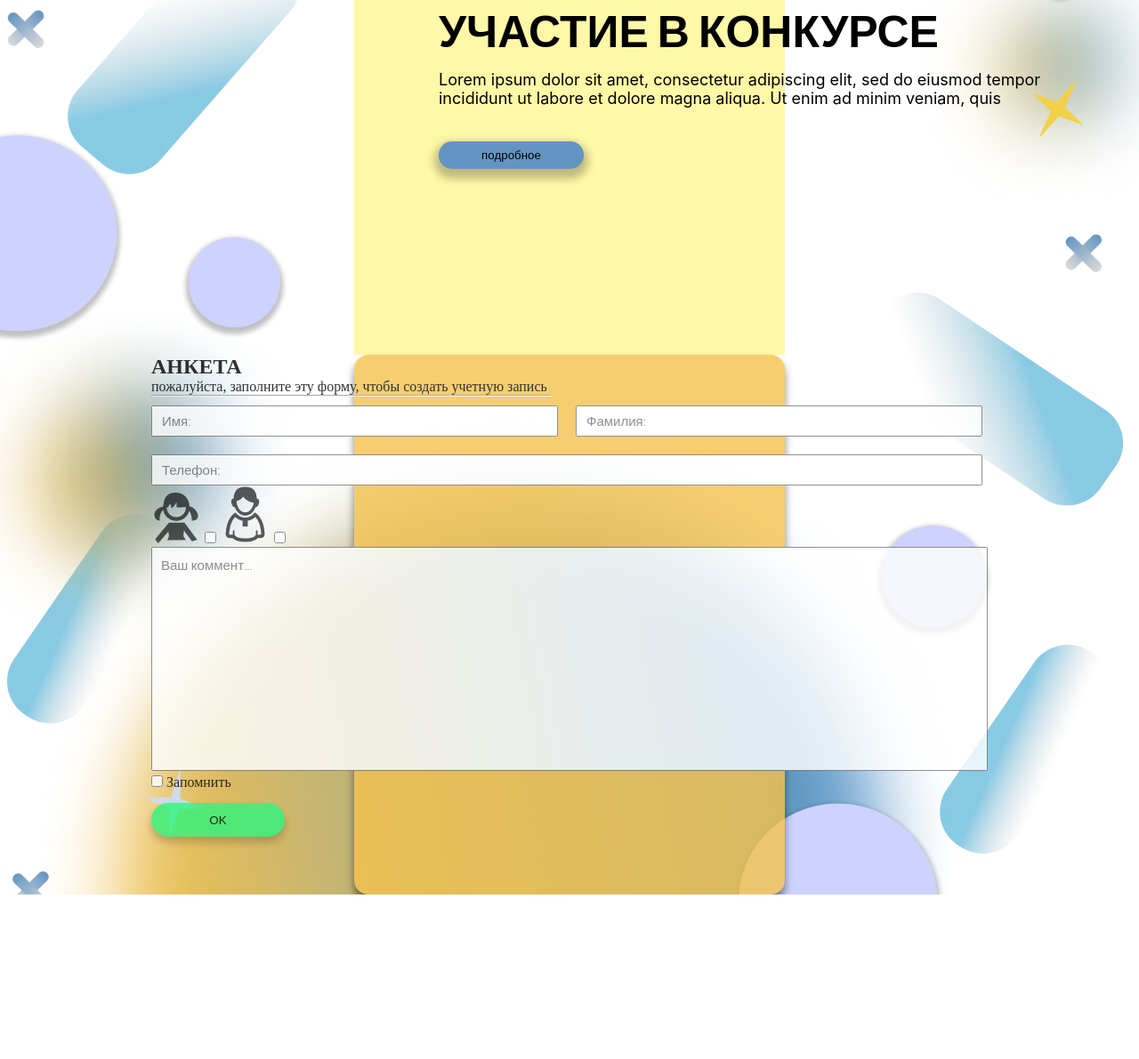
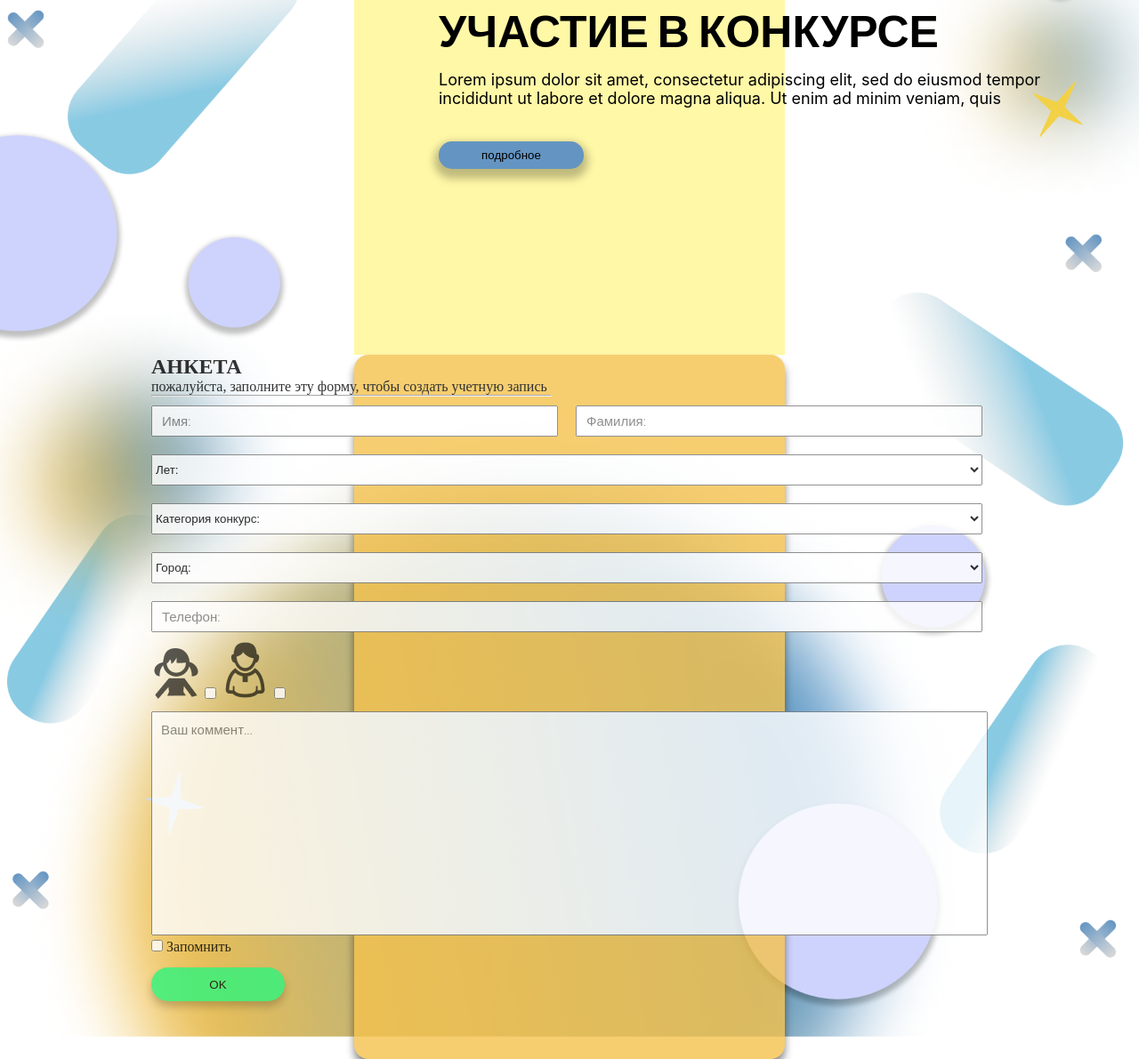
Before and after one commit to asadbek204/Team-1, a Django app: page /join/join/ in a window 1280 px wide. Shown: the part 101-1292 px from the top of the page at 89% size. Before the commit the page ends 1107 px from the top, so only its background shows below. Run offline with Django 5.2, Linux system fonts and the light colour scheme.

Commit message:
dropdown added

```diff
--- a/assets/css/join.css
+++ b/assets/css/join.css
@@ -101,9 +101,11 @@
     font-family: 'Abel', sans-serif;
     font-size: 15px;
     padding: 10px;
+    margin-bottom: 10px;
 }
 
 .textarea > textarea {
+    margin-top: 10px;
     width: 940px;
     height: 252px;
     resize: none;
@@ -127,3 +129,10 @@
     margin-top: 14px;
     margin-bottom: 65px;
 }
+
+
+.selector > select {
+    width: 934px;
+    height: 35px;
+    margin-top: 20px;
+}
--- a/templates/join.html
+++ b/templates/join.html
@@ -46,6 +46,26 @@
                                 </div>
                             </div>
                             <div class="selectors">
+                                <div class="select">
+                                    <div class="selector">
+                                        <select name="" id="">
+                                            <option value="Лет:">Лет:</option>
+                                            <option value="Лет:">Лет:</option>
+                                        </select>
+                                    </div>
+                                    <div class="selector">
+                                        <select name="Лет:" id="">
+                                            <option value="Лет:">Категория конкурс:</option>
+                                            <option value="Лет:">Лет:</option>
+                                        </select>
+                                    </div>
+                                    <div class="selector">
+                                        <select name="Лет:" id="">
+                                            <option value="Лет:">Город:</option>
+                                            <option value="Лет:">Лет:</option>
+                                        </select>
+                                    </div>
+                                </div>
                                 <div class="phone">
                                     <input type="text" placeholder="Телефон:">
                                 </div>
```
